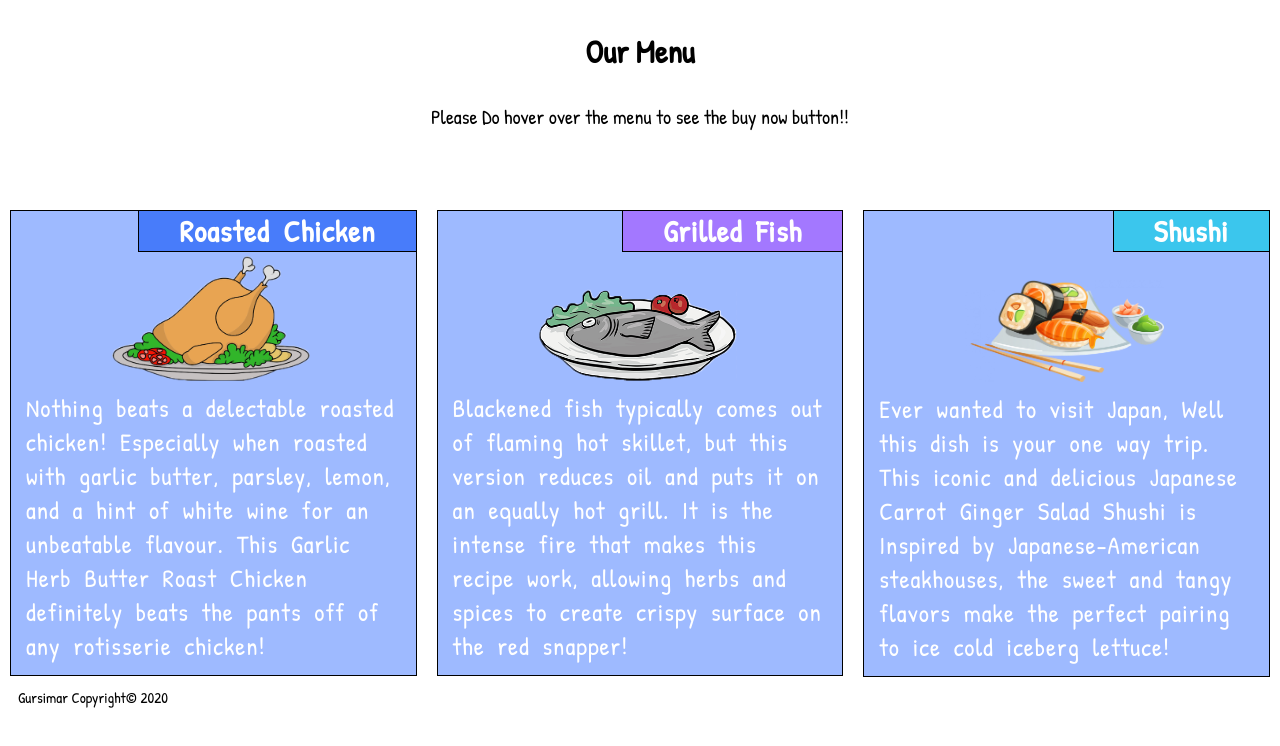
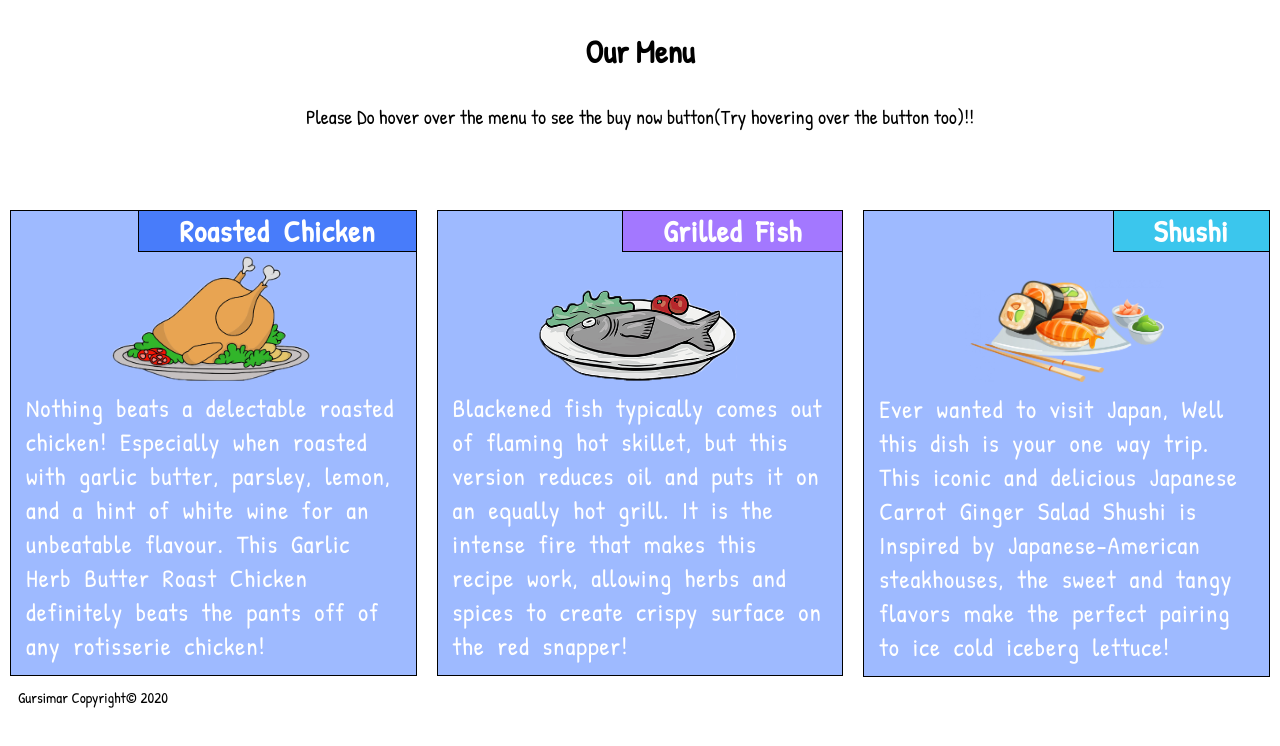
Before and after one commit to Gursimar04/WebDevPracticeProjects, a plain HTML site: page module2-solution/index.html in a window 1280 px wide. Drawn offline with Linux system fonts and the light colour scheme; a web font is replaced by a local one.

Commit message:
hover added

```diff
--- a/module2-solution/index.html
+++ b/module2-solution/index.html
@@ -9,7 +9,7 @@
 
         <h1>Our Menu</h1>
         <section id="hoveringtext">
-            Please Do hover over the menu to see the buy now button!!
+            Please Do hover over the menu to see the buy now button(Try hovering over the button too)!!
         </section>
 
         <section>
```
